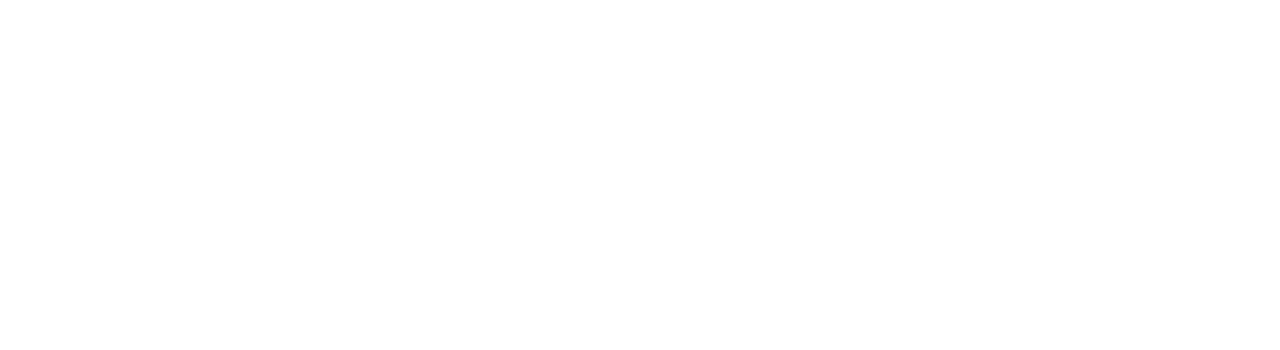
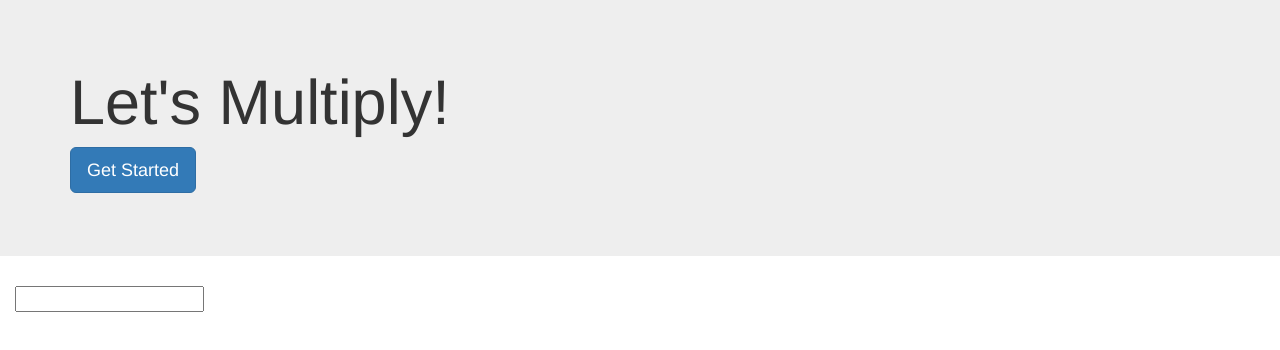
Before and after one commit to jeanpierreb/multiplication-practice, a website: page index.html in a window 1280 px wide. Drawn offline with nearby package versions, Linux system fonts and the light colour scheme; files that its build step writes are made by us from their sources.

Commit message:
update page formatting with bootstrap

```diff
--- a/index.html
+++ b/index.html
@@ -9,10 +9,19 @@
         <link rel="stylesheet" href="https://maxcdn.bootstrapcdn.com/bootstrap/3.3.5/css/bootstrap.min.css">
     </head>
     <body>
+    <div class="jumbotron">
+        <div class="container">
+          <h1>Let's Multiply!</h1>
+          <p class="center"><a id="start-button" class="btn btn-primary btn-lg" href="#" role="button">Get Started</a></p>
+        </div>
+    </div>
+    <div class="container-fluid">
+        <section id="box"></section>
+        <input type="text" id="answer">
+    </div>
 
         <script src="//ajax.googleapis.com/ajax/libs/jquery/1.11.2/jquery.min.js"></script>
-        <script>window.jQuery || document.write('<script src="js/vendor/jquery-1.11.2.min.js"><\/script>')</script>
-        <script src="js/app.js"></script>
+        <script src="app.js"></script>
 
     </body>
 </html>
```
